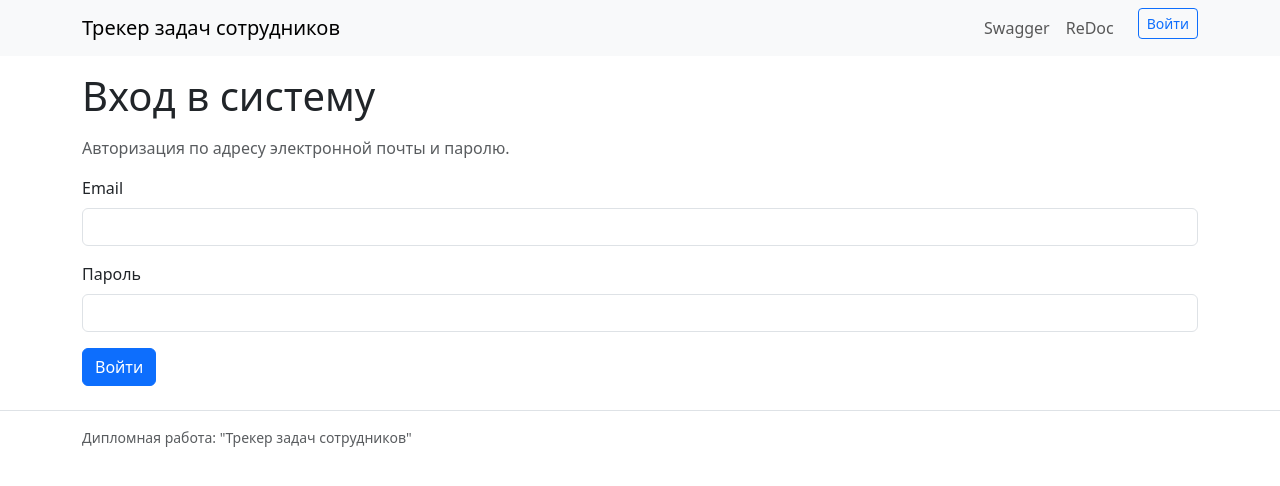
After one commit to Nekrontir/Employee_Task_Tracker_project, a Django app: page /login/ in a window 1280 px wide. The commit adds this page. Shown: the top 486 px of the page. Run offline with Django 5.2, Linux system fonts and the light colour scheme; parts of the project's set-up code (start-up, migrations or seed data) failed here and were passed over; some libraries are stand-ins or nearby versions.

Commit message:
small fix

```diff
--- a/templates/base_ui.html
+++ b/templates/base_ui.html
@@ -6,7 +6,6 @@
     <meta charset="utf-8">
     <title>{% block title %}Трекер задач сотрудников{% endblock %}</title>
 
-    {# Bootstrap 5 из локальной статики #}
     <link rel="stylesheet" href="{% static 'css/bootstrap.min.css' %}">
   </head>
   <body>
@@ -23,6 +22,9 @@
 
         <div class="collapse navbar-collapse" id="navbarSupportedContent">
           <ul class="navbar-nav ms-auto mb-2 mb-lg-0">
+
+            {% if user.is_authenticated %}
+              {# Меню для авторизованного пользователя #}
               <li class="nav-item">
                 <a class="nav-link" href="{% url 'ui-users' %}">Сотрудники</a>
               </li>
@@ -32,11 +34,29 @@
               <li class="nav-item">
                 <a class="nav-link" href="{% url 'ui-analytics' %}">Аналитика</a>
               </li>
+            {% endif %}
+
+            {# Всегда доступны Swagger и ReDoc #}
             <li class="nav-item">
               <a class="nav-link" href="/api/docs/">Swagger</a>
             </li>
             <li class="nav-item">
               <a class="nav-link" href="/api/redoc/">ReDoc</a>
+            </li>
+
+            <li class="nav-item ms-3">
+              {% if user.is_authenticated %}
+                <span class="navbar-text me-2">
+                  {{ user.full_name }}
+                </span>
+                <a class="btn btn-outline-danger btn-sm" href="{% url 'ui-logout' %}">
+                  Выйти
+                </a>
+              {% else %}
+                <a class="btn btn-outline-primary btn-sm" href="{% url 'ui-login' %}">
+                  Войти
+                </a>
+              {% endif %}
             </li>
           </ul>
         </div>
--- /dev/null
+++ b/templates/login.html
@@ -0,0 +1,39 @@
+{% extends "base_ui.html" %}
+
+{% block title %}Вход — Трекер задач{% endblock %}
+
+{% block content %}
+  <h1 class="mb-3">Вход в систему</h1>
+  <p class="text-muted">
+    Авторизация по адресу электронной почты и паролю.
+  </p>
+
+  {% if form.errors %}
+    <div class="alert alert-danger">
+      Неверные данные для входа. Попробуйте ещё раз.
+    </div>
+  {% endif %}
+
+  <form method="post" class="mt-3" novalidate>
+    {% csrf_token %}
+    <div class="mb-3">
+      <label for="id_username" class="form-label">Email</label>
+      <input type="email"
+             name="username"
+             class="form-control"
+             id="id_username"
+             required>
+    </div>
+    <div class="mb-3">
+      <label for="id_password" class="form-label">Пароль</label>
+      <input type="password"
+             name="password"
+             class="form-control"
+             id="id_password"
+             required>
+    </div>
+    <button type="submit" class="btn btn-primary">
+      Войти
+    </button>
+  </form>
+{% endblock %}
--- a/ui/urls.py
+++ b/ui/urls.py
@@ -1,10 +1,16 @@
 from django.urls import path
-
+from django.contrib.auth.views import LoginView
 from . import views
 
 urlpatterns = [
-    path("/", views.dashboard_view, name="ui-dashboard"),
+    path("", views.dashboard_view, name="ui-dashboard"),
     path("users/", views.users_list_view, name="ui-users"),
     path("tasks/", views.tasks_list_view, name="ui-tasks"),
     path("analytics/", views.analytics_view, name="ui-analytics"),
+
+    path("login/", LoginView.as_view(
+        template_name="login.html",
+        redirect_authenticated_user=True,
+    ), name="ui-login"),
+    path("logout/", views.logout_view, name="ui-logout"),
 ]
--- a/users/urls.py
+++ b/users/urls.py
@@ -1,10 +1,9 @@
-from django.urls import include, path
+from django.urls import path, include
 from rest_framework.routers import DefaultRouter
-
 from .views import UserViewSet
 
 router = DefaultRouter()
-router.register(r"users", UserViewSet, basename="user")
+router.register("users", UserViewSet, basename="user")
 
 urlpatterns = [
     path("", include(router.urls)),
```
Also changed, not shown: config/settings.py (+6 -1 lines), templates/dashboard.html (+27 -0 lines), ui/views.py (+7 -2 lines), 1 other file. Lines whose indentation alone changed are shown as unchanged.
